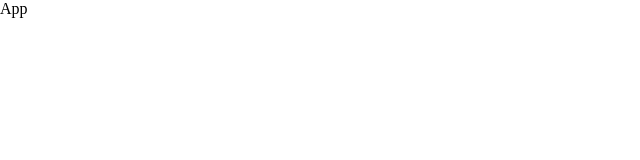
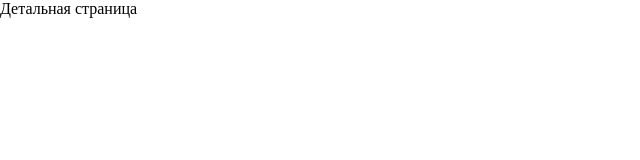
Before and after one commit to alisher-zhuman/candidate-dashboard, a React (Vite) app: page /candidate/1 in a window 1280 px wide. Shown: the top 160 px of the page, without its empty margins (0-640 px from the left). Built offline with nearby package versions, Linux system fonts and the light colour scheme.

Commit message:
feat: add pages and setup react-router routing

```diff
--- a/src/App.tsx
+++ b/src/App.tsx
@@ -1,3 +1,16 @@
+import { BrowserRouter, Routes, Route, Navigate } from 'react-router-dom';
+import { CandidatesPage } from './pages/CandidatesPage';
+import { CandidateDetailPage } from './pages/CandidateDetailPage';
+
 export const App = () => {
-  return <div>App</div>;
+  return (
+    <BrowserRouter>
+      <Routes>
+        <Route path="/" element={<Navigate to="/candidates" replace />} />
+        <Route path="/candidates" element={<CandidatesPage />} />
+        <Route path="/candidate/:id" element={<CandidateDetailPage />} />
+        <Route path="*" element={<div>404 — Страница не найдена</div>} />
+      </Routes>
+    </BrowserRouter>
+  );
 };
--- /dev/null
+++ b/src/pages/CandidateDetailPage.tsx
@@ -0,0 +1,3 @@
+export const CandidateDetailPage = () => {
+  return <div>Детальная страница</div>;
+};
--- /dev/null
+++ b/src/pages/CandidatesPage.tsx
@@ -0,0 +1,3 @@
+export const CandidatesPage = () => {
+  return <div>Список кандидатов</div>;
+};
```
